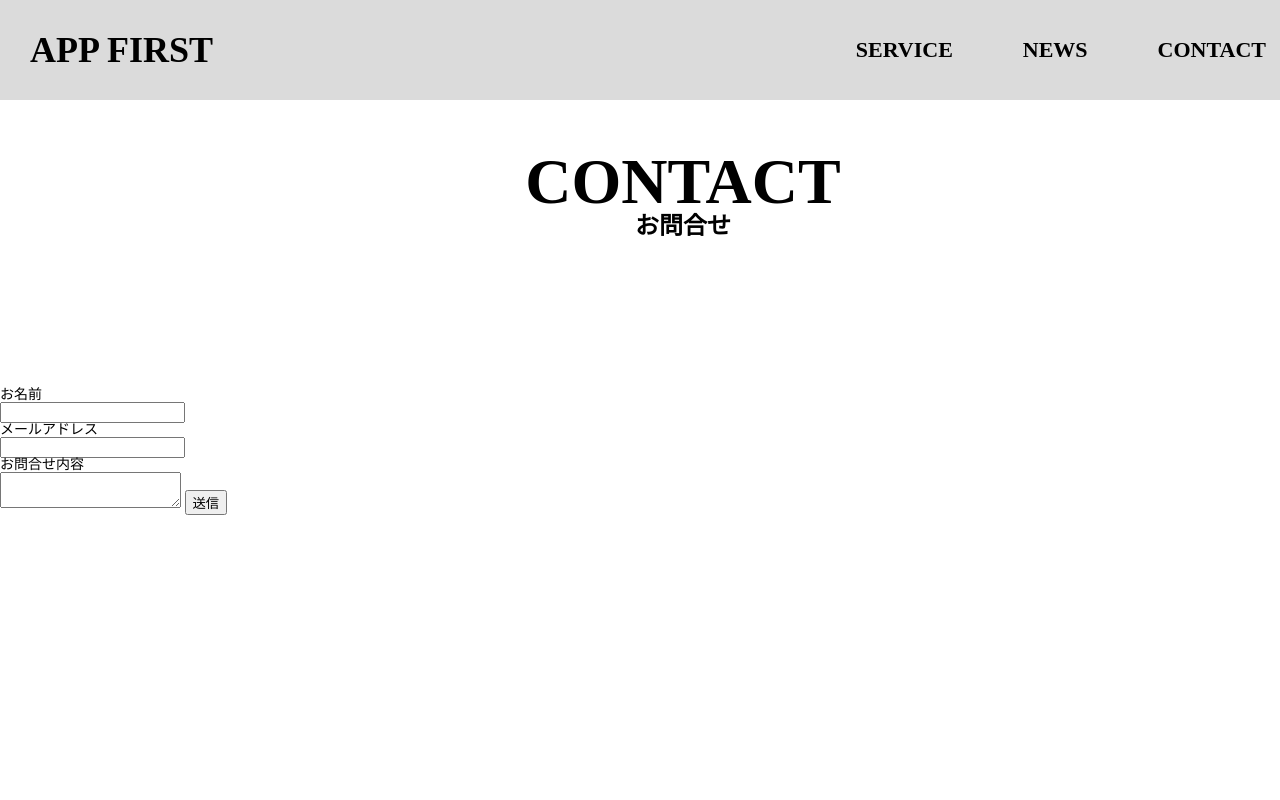
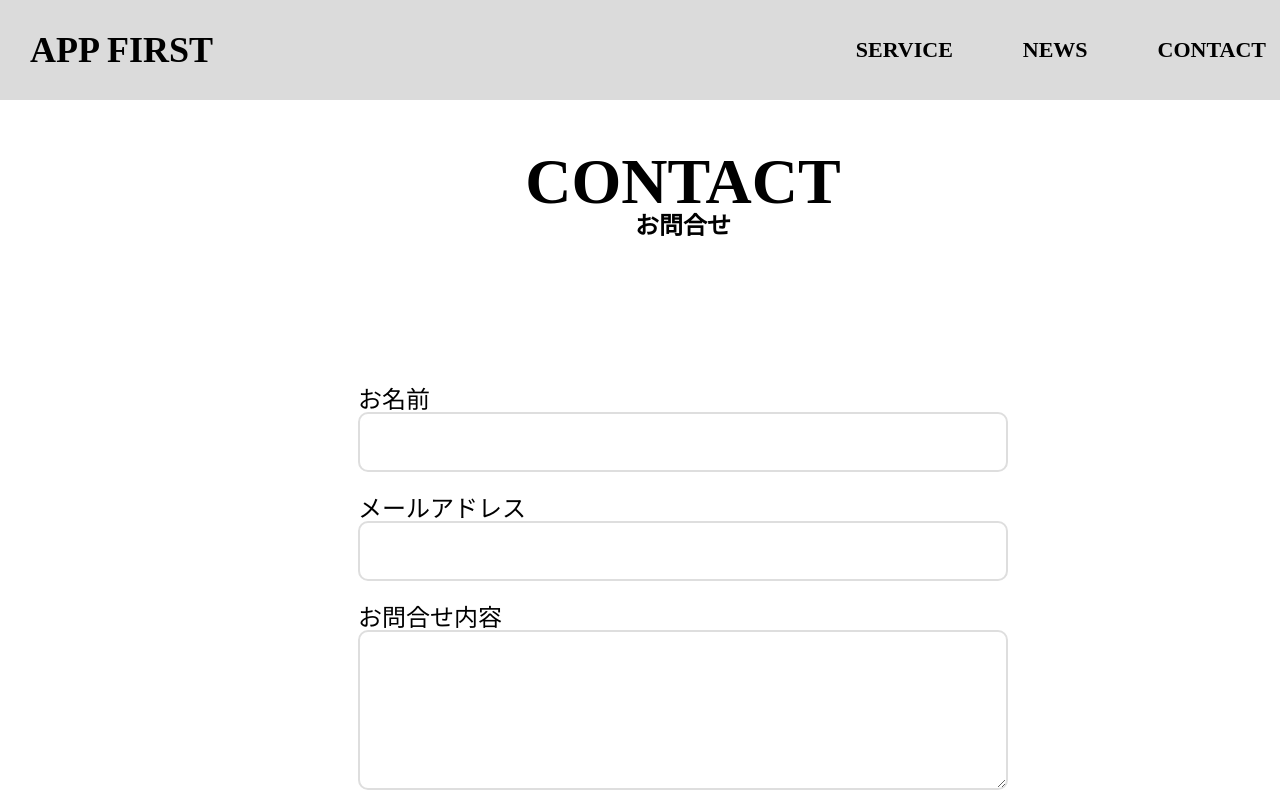
Before and after one commit to sabinuki198/AppFirst, a plain HTML site: page contact.html in a window 1280 px wide. Shown: the top 800 px of the page. Drawn offline with Linux system fonts and the light colour scheme.

Commit message:
Conatctサイト（CSS実装）

```diff
--- a/contact.css
+++ b/contact.css
@@ -69,9 +69,46 @@ header{
     }
 
 /******************ここから内容(左側)*****************************/
+.form-box{
+  height: 600px;
+  width: 650px;
+  margin:0 auto 180px;
+}
 
-  /******************ここから内容(右側)*****************************/
+.form-midashi{
+font-size: 24px;
+}
 
+.form-input{
+width: 100%;
+height: 60px;
+border-radius: 10px;
+border: 2px solid #DEDEDE;
+font-size: 20px;
+padding: 10px;
+display: block;
+margin-bottom: 25px;
+}
+
+.form-area{
+  width: 100%;
+  height: 160px;
+  border-radius: 10px;
+  border: 2px solid #DEDEDE;
+  font-size: 20px;
+  padding: 10px;
+  display: block;
+  margin-bottom: 40px;
+}
+
+.form-send{
+  width: 100px;
+  height: 50px;
+  border-radius: 10px;
+  font-size: 24px;
+  background-color: #454545;
+  color: #ffffff;
+}
 
   /**********************************フッター*************************************************************/
   footer{
```
